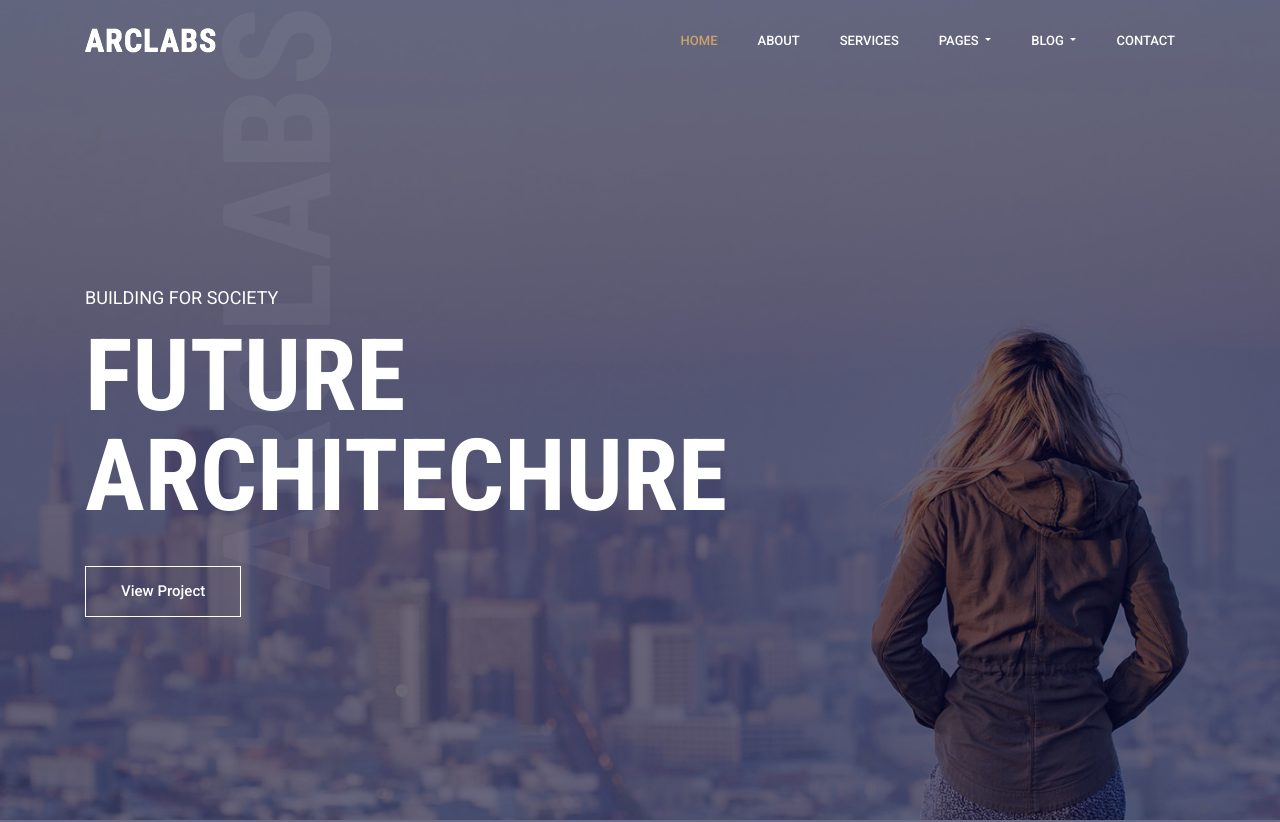
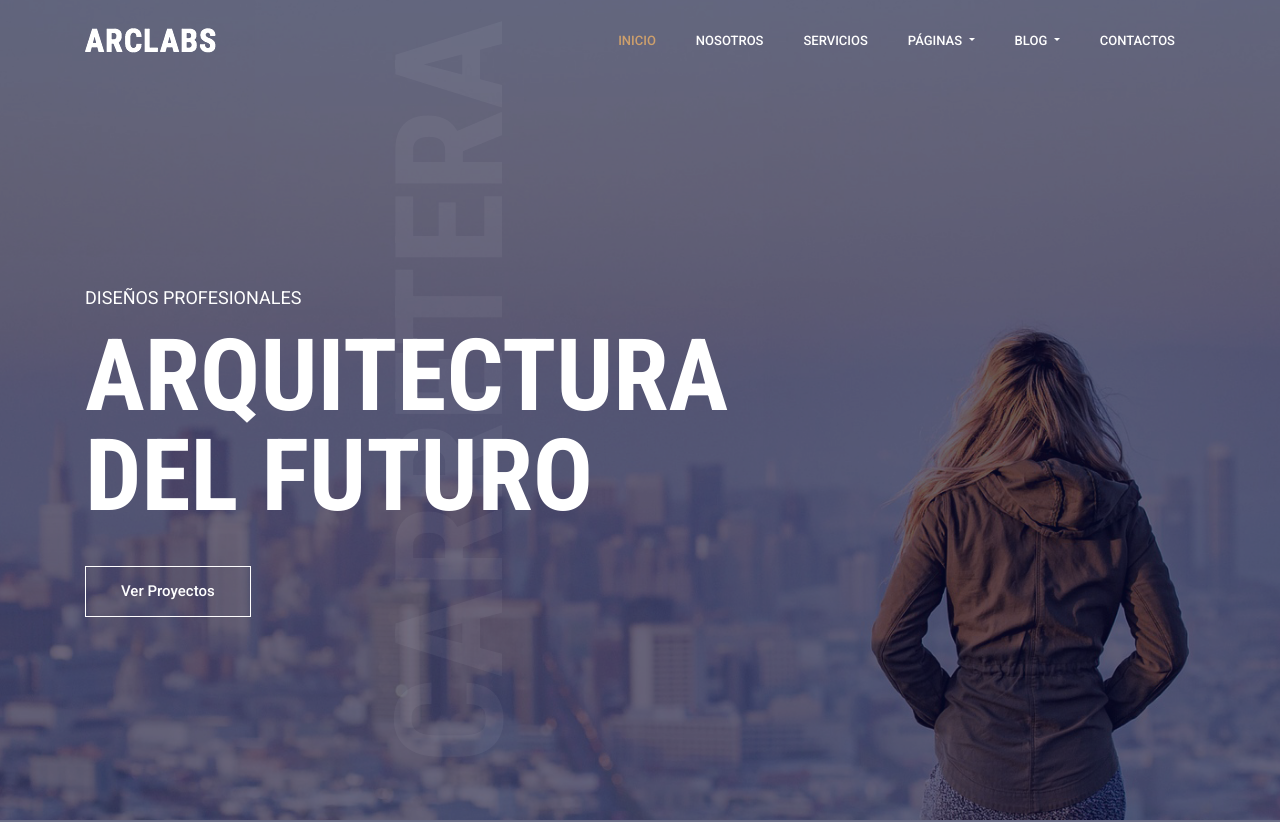
Before and after one commit to thekos667/central, a plain HTML site: page index.html in a window 1280 px wide. Shown: the top 822 px of the page. Drawn offline with nearby package versions, Linux system fonts and the light colour scheme.

Commit message:
Add files via upload

```diff
--- a/index.html
+++ b/index.html
@@ -15,7 +15,7 @@
 	<!-- meta character set -->
 	<meta charset="UTF-8">
 	<!-- Site Title -->
-	<title>Arclabs Architecture</title>
+	<title>Carretera 54 Arquitectos</title>
 
 	<link href="https://fonts.googleapis.com/css?family=Roboto+Condensed:300,400,700|Roboto:400,500" rel="stylesheet">
 	<!--
@@ -46,16 +46,16 @@
 
 				<div class="collapse navbar-collapse justify-content-end align-items-center" id="navbarSupportedContent">
 					<ul class="navbar-nav">
-						<li><a class="active" href="index.html">Home</a></li>
-						<li><a href="about.html">About</a></li>
-						<li><a href="services.html">Services</a></li>
+						<li><a class="active" href="index.html">Inicio</a></li>
+						<li><a href="about.html">Nosotros</a></li>
+						<li><a href="services.html">Servicios</a></li>
 						<li class="dropdown">
 							<a class="dropdown-toggle" href="#" id="navbardrop" data-toggle="dropdown">
-								Pages
+								Páginas
 							</a>
 							<div class="dropdown-menu">
-								<a class="dropdown-item" href="projects.html">Projects</a>
-								<a class="dropdown-item" href="elements.html">Elements</a>
+								<a class="dropdown-item" href="projects.html">Proyectos</a>
+								<a class="dropdown-item" href="elements.html">Elementos</a>
 							</div>
 						</li>
 						<li class="dropdown">
@@ -67,7 +67,7 @@
 								<a class="dropdown-item" href="blog-single.html">Blog Details</a>
 							</div>
 						</li>
-						<li><a href="contact.html">Contact</a></li>
+						<li><a href="contact.html">Contactos</a></li>
 					</ul>
 				</div>
 			</div>
@@ -78,16 +78,16 @@
 	<!-- start banner Area -->
 	<section class="home-banner-area relative" id="home" data-parallax="scroll" data-image-src="img/header-bg.jpg">
 		<div class="overlay-bg overlay"></div>
-		<h1 class="template-name">arclabs</h1>
+		<h1 class="template-name">carretera 54</h1>
 		<div class="container">
 			<div class="row fullscreen">
 				<div class="banner-content col-lg-12">
-					<p>Building for society</p>
+					<p>Diseños profesionales</p>
 					<h1>
-						Future <br>
-						Architechure
+						Arquitectura <br>
+						del futuro
 					</h1>
-					<a href="#" class="primary-btn">View project</a>
+					<a href="#" class="primary-btn">Ver proyectos</a>
 				</div>
 			</div>
 		</div>
```
